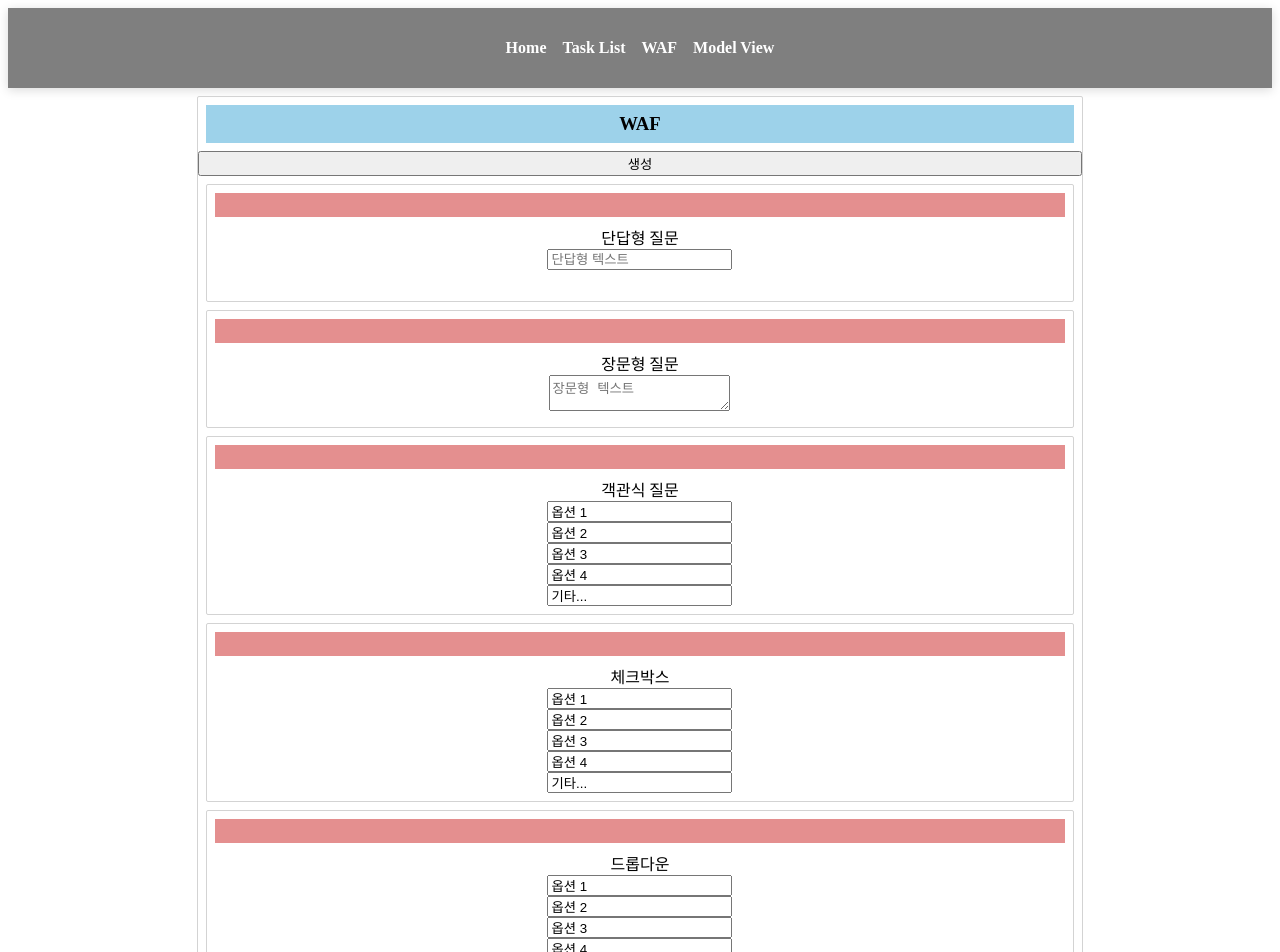
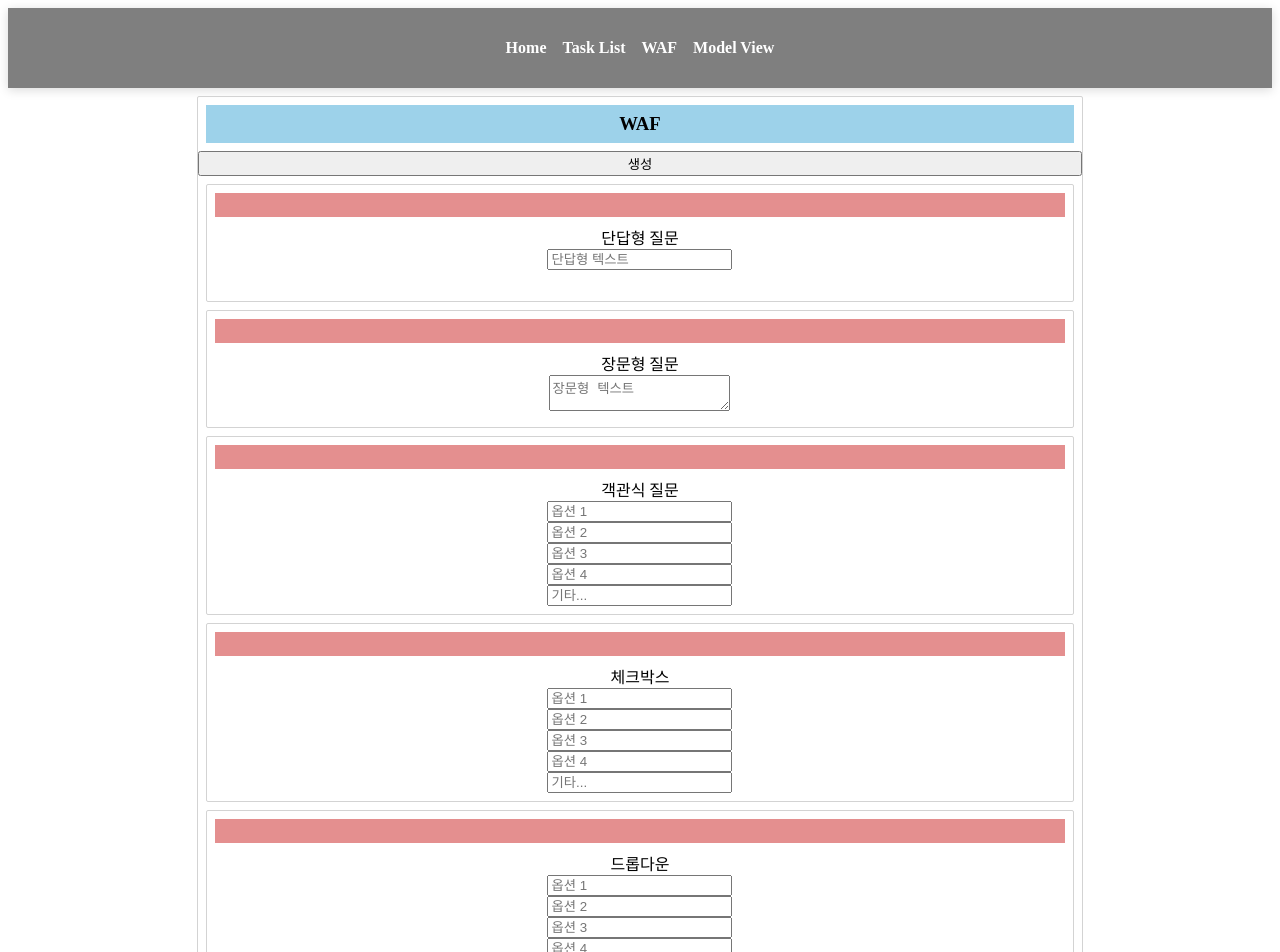
Before and after one commit to alstn113/react-beautiful-dnd, a React (Vite) app: page /waf in a window 1280 px wide. Shown: the top 952 px of the page. Built offline with nearby package versions, Linux system fonts and the light colour scheme.

Commit message:
fix : input value -> placeholder

```diff
--- a/src/components/FormList/CheckBoxForm/CheckBoxForm.tsx
+++ b/src/components/FormList/CheckBoxForm/CheckBoxForm.tsx
@@ -3,19 +3,19 @@ const CheckBoxForm = () => {
     <div>
       <div>체크박스</div>
       <div>
-        <input type="text" value="옵션 1" />
+        <input type="text" placeholder="옵션 1" />
       </div>
       <div>
-        <input type="text" value="옵션 2" />
+        <input type="text" placeholder="옵션 2" />
       </div>
       <div>
-        <input type="text" value="옵션 3" />
+        <input type="text" placeholder="옵션 3" />
       </div>
       <div>
-        <input type="text" value="옵션 4" />
+        <input type="text" placeholder="옵션 4" />
       </div>
       <div>
-        <input type="text" value="기타..." />
+        <input type="text" placeholder="기타..." />
       </div>
     </div>
   );
--- a/src/components/FormList/DropdownForm/DropdonwForm.tsx
+++ b/src/components/FormList/DropdownForm/DropdonwForm.tsx
@@ -3,19 +3,19 @@ const DropdonwForm = () => {
     <div>
       <div>드롭다운</div>
       <div>
-        <input type="text" value="옵션 1" />
+        <input type="text" placeholder="옵션 1" />
       </div>
       <div>
-        <input type="text" value="옵션 2" />
+        <input type="text" placeholder="옵션 2" />
       </div>
       <div>
-        <input type="text" value="옵션 3" />
+        <input type="text" placeholder="옵션 3" />
       </div>
       <div>
-        <input type="text" value="옵션 4" />
+        <input type="text" placeholder="옵션 4" />
       </div>
       <div>
-        <input type="text" value="기타..." />
+        <input type="text" placeholder="기타..." />
       </div>
     </div>
   );
--- a/src/components/FormList/MutipleChoiceForm/MutipleChoiceForm.tsx
+++ b/src/components/FormList/MutipleChoiceForm/MutipleChoiceForm.tsx
@@ -3,19 +3,19 @@ const MutipleChoiceForm = () => {
     <div>
       <div>객관식 질문</div>
       <div>
-        <input type="text" value="옵션 1" />
+        <input type="text" placeholder="옵션 1" />
       </div>
       <div>
-        <input type="text" value="옵션 2" />
+        <input type="text" placeholder="옵션 2" />
       </div>
       <div>
-        <input type="text" value="옵션 3" />
+        <input type="text" placeholder="옵션 3" />
       </div>
       <div>
-        <input type="text" value="옵션 4" />
+        <input type="text" placeholder="옵션 4" />
       </div>
       <div>
-        <input type="text" value="기타..." />
+        <input type="text" placeholder="기타..." />
       </div>
     </div>
   );
```
